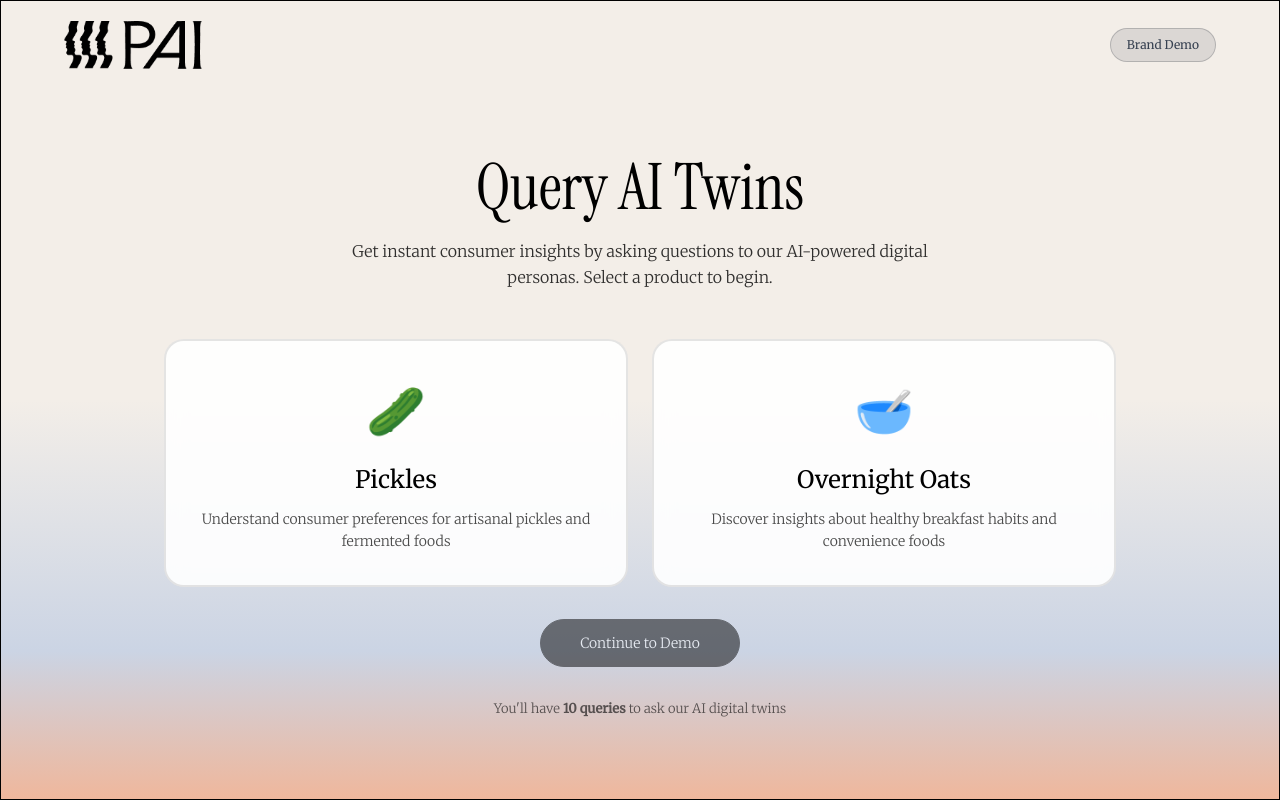
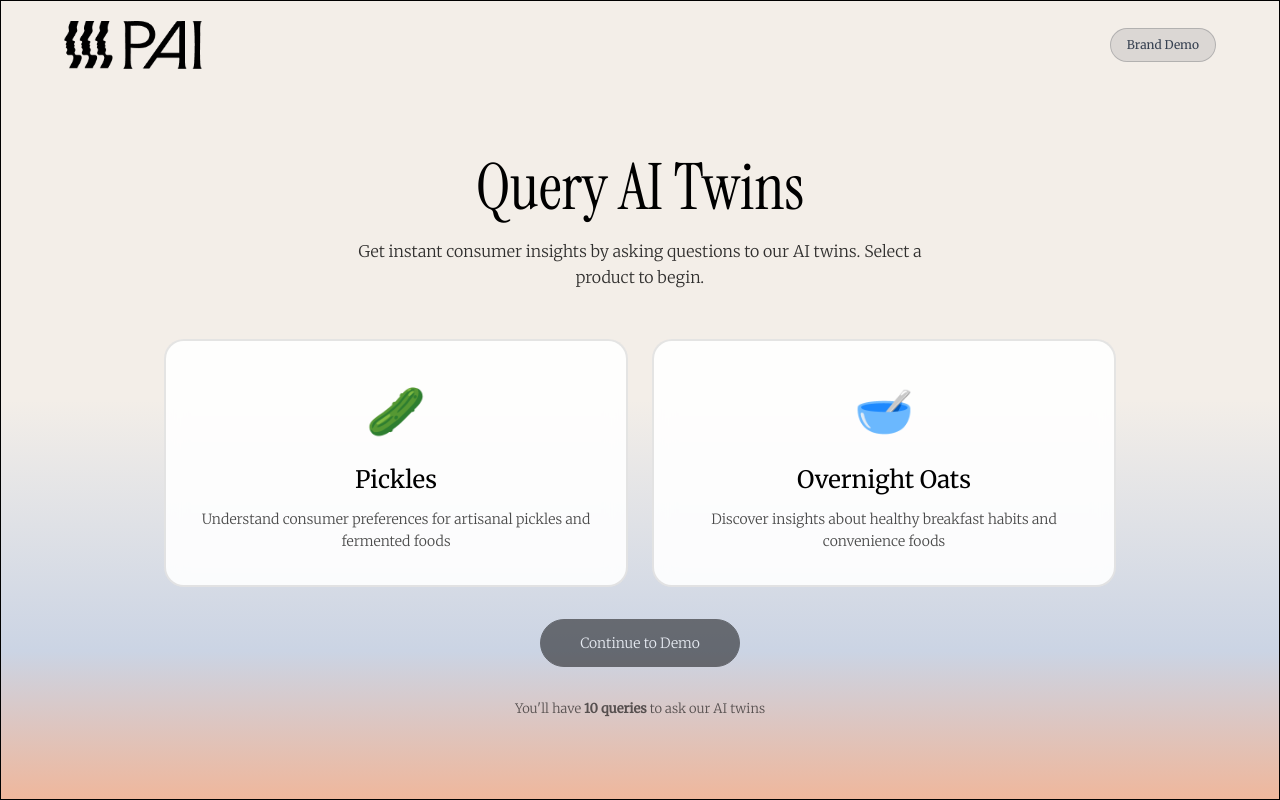
Before and after one commit to rachita-pai/brand, a Next.js app: page / in a window 1280 px wide. Built offline with nearby package versions, Linux system fonts and the light colour scheme.

Commit message:
removed digital

```diff
--- a/app/page.tsx
+++ b/app/page.tsx
@@ -134,7 +134,7 @@ export default function Home() {
               Query AI Twins
             </h1>
             <p className="body-text" style={{ maxWidth: '600px', margin: '0 auto', opacity: 0.8 }}>
-              Get instant consumer insights by asking questions to our AI-powered digital personas.
+              Get instant consumer insights by asking questions to our AI twins.
               Select a product to begin.
             </p>
           </div>
@@ -200,7 +200,7 @@ export default function Home() {
           {/* Demo Info */}
           <div style={{ textAlign: 'center', marginTop: 'clamp(24px, 4vh, 32px)' }}>
             <p className="body-text" style={{ fontSize: 'clamp(11px, 1.8vw, 13px)', opacity: 0.6 }}>
-              You'll have <strong>10 queries</strong> to ask our AI digital twins
+              You'll have <strong>10 queries</strong> to ask our AI twins
             </p>
           </div>
         </div>
```
